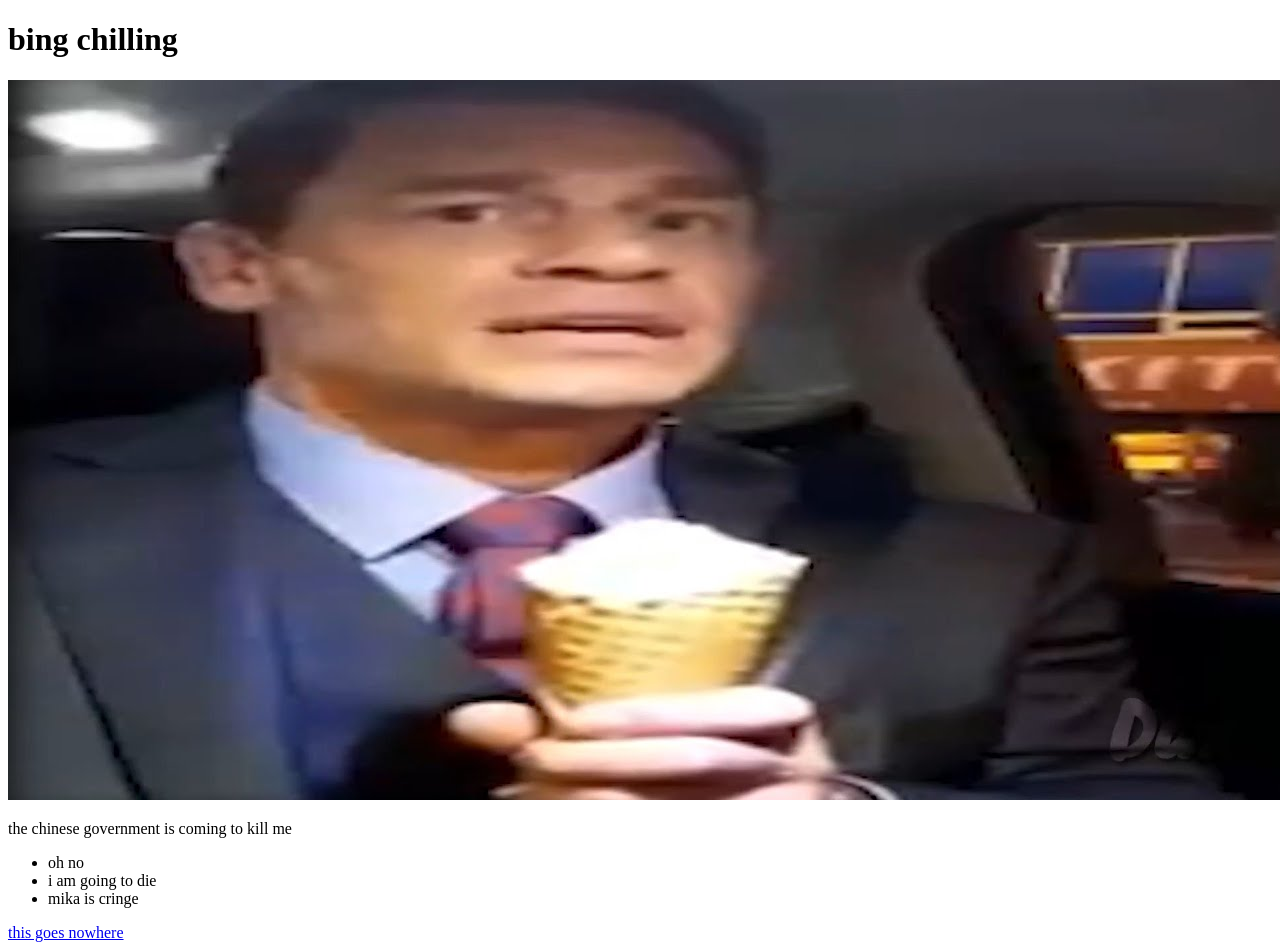
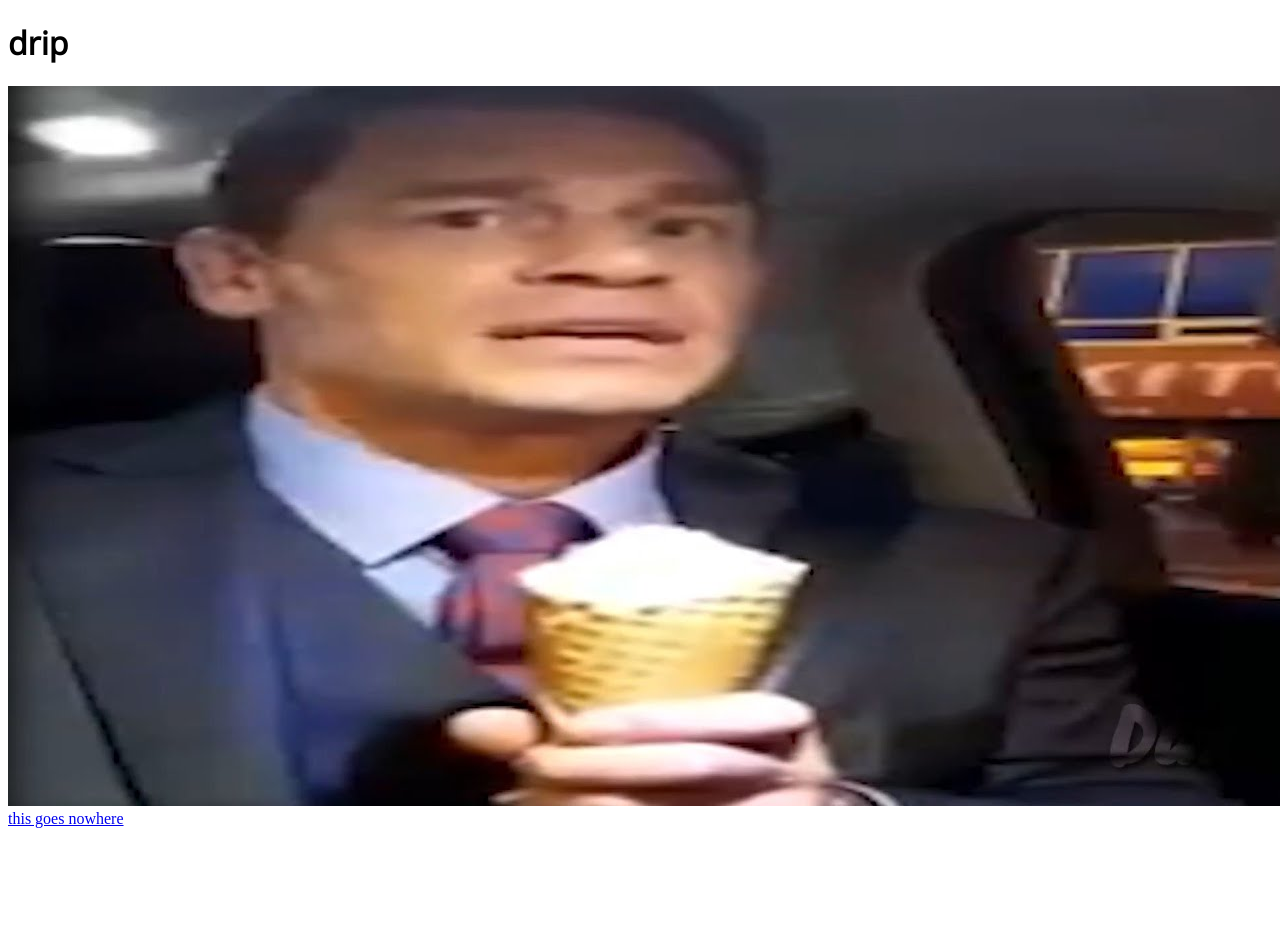
Before and after one commit to Andi2211e/ebicwebsite, a Nuxt app: page /test in a window 1280 px wide. After the commit the page ends 836 px from the top, so only its background shows below. Built offline with nearby package versions, Linux system fonts and the light colour scheme.

Commit message:
Update test.vue

```diff
--- a/pages/test.vue
+++ b/pages/test.vue
@@ -1,19 +1,7 @@
 <template>
   <div>
-    <h1>bing chilling</h1>
+    <h1 href="/tacdrip.png">drip</h1>
     <img src="~/static/bingchilling.png" />
-    <p>
-      the chinese government is coming to kill me
-    </p>
-    <p v-if="rendering === 'server'">
-      please send help
-    </p>
-    <p v-if="rendering === 'client'">Navigation is done on client side.</p>
-    <ul>
-      <li>oh no</li>
-      <li>i am going to die</li>
-      <li>mika is cringe</li>
-    </ul>
 
     <NuxtLink to="/about">this goes nowhere</NuxtLink>
   </div>
@@ -27,3 +15,19 @@ export default {
   }
 }
 </script>
+
+<style>
+@import url('https://fonts.googleapis.com/css2?family=Open+Sans:wght@300&display=swap');
+h1 {
+  font-family: 'Open Sans', sans-serif;
+}
+p {
+  font-family: 'Open Sans', sans-serif;
+}
+li {
+  font-family: 'Open Sans', sans-serif;
+}
+NuxtLink {
+  font-family: 'Open Sans', sans-serif;
+}
+</style>
```
